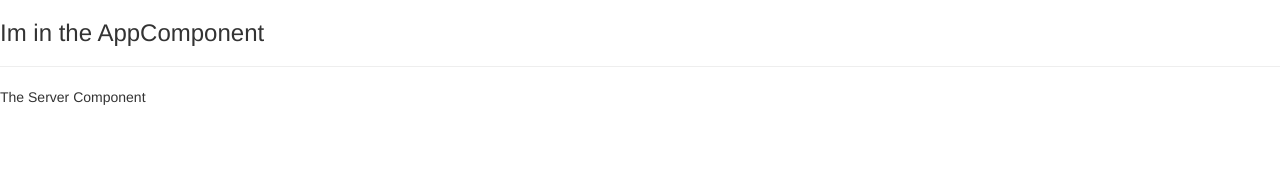
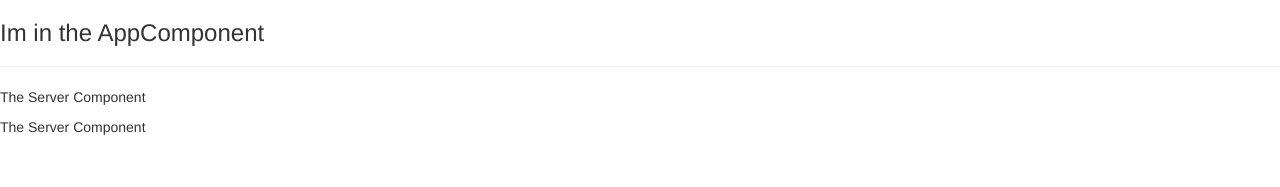
Before and after one commit to rinatbul/Angular-The-Complete-Guide-2023, an Angular app: page / in a window 1280 px wide. Shown: the top 187 px of the page. Built offline with nearby package versions, Linux system fonts and the light colour scheme.

Commit message:
21. Create servers component with CLI

```diff
--- a/src/app/app.component.html
+++ b/src/app/app.component.html
@@ -1,3 +1,3 @@
 <h3>Im in the AppComponent</h3>
 <hr>
-<app-server/>
+<app-servers/>
--- a/src/app/app.module.ts
+++ b/src/app/app.module.ts
@@ -3,11 +3,13 @@ import {BrowserModule} from '@angular/platform-browser';
 
 import {AppComponent} from './app.component';
 import {ServerComponent} from "./server/server.component";
+import { ServersComponent } from './servers/servers.component';
 
 @NgModule({
   declarations: [
     AppComponent,
-    ServerComponent
+    ServerComponent,
+    ServersComponent
   ],
   imports: [
     BrowserModule,
--- /dev/null
+++ b/src/app/servers/servers.component.html
@@ -0,0 +1,2 @@
+<app-server></app-server>
+<app-server></app-server>
```
Also changed, not shown: src/app/servers/servers.component.ts (added, +10 -0 lines), src/app/servers/servers.component.css (added).
